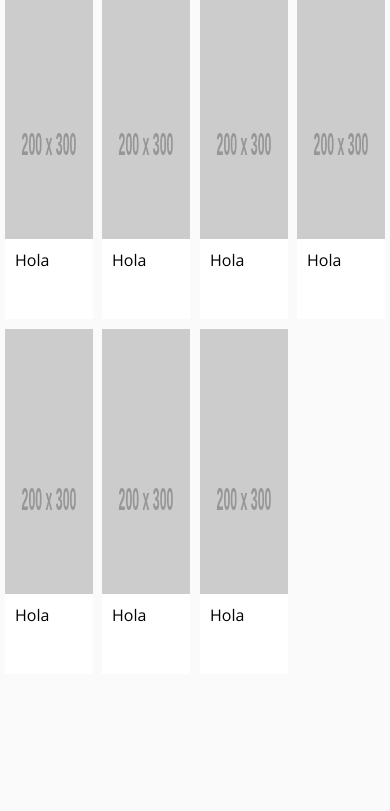
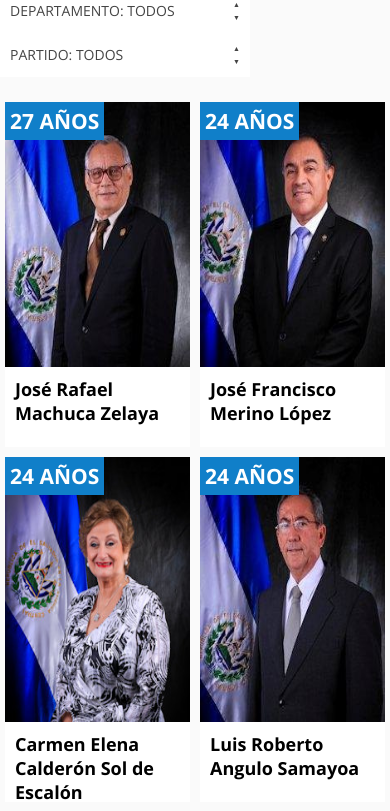
Before and after one commit to ricardoerl/dipusaurios, a website: page index.html in a window 390 px wide. Shown: the part 63-874 px from the top of the page. Before the commit the page ends 844 px from the top, so only its background shows below. Drawn offline with nearby package versions, Linux system fonts and the light colour scheme; placeholder pictures from the web are drawn by us.

Commit message:
Nes responsive layout

```diff
--- a/css/dipusaurios.scss
+++ b/css/dipusaurios.scss
@@ -36,12 +36,19 @@ body {
 .card-container {
 	max-width: 960px;
 	margin: 0 auto;
+}
 
-	@include clearfix;
+@media screen and (max-width: 768px) {
+	.container,
+	.card-container {
+		max-width: 960px;
+		margin: 0 auto;
+	}
 }
 
 .site-header {
 	// background: #8D6D45 url('../img/fossil-background.png') center;
+	padding: 20px 0;
 }
 
 	.site-title {
@@ -49,13 +56,38 @@ body {
 		font-size: 1em;
 		text-transform: uppercase;
 		padding: 5px;
+	}
 
+	.site-title,
+	.site-filter {
 		display: inline-block;
+		vertical-align: middle;
 	}
 
 .card,
 .card-sizer {
 	width: 25%;
+}
+
+@media screen and (max-width: 768px) {
+	.card,
+	.card-sizer {
+		width: 33.3333%;
+	}
+}
+
+@media screen and (max-width: 480px) {
+	.card,
+	.card-sizer {
+		width: 50%;
+	}
+}
+
+@media screen and (max-width: 380px) {
+	.card,
+	.card-sizer {
+		width: 100%;
+	}
 }
 
 .card {
@@ -84,6 +116,42 @@ body {
 		bottom: 0;
 	}
 
+	.card-years {
+		position: absolute;
+		z-index: 99;
+
+		font-size: 21px;
+		text-transform: uppercase;
+		font-weight: 700;
+
+		margin: 0;
+		padding: 5px;
+		background: #107FC9;
+		color: #FFF;
+	}
+		.info-detail {
+			margin: 0;
+			font-size: 15px;
+
+			&.name {
+				font-weight: 700;
+				font-size: 18px;
+				margin-bottom: 10px;
+			}
+		}
+
+		.info-contact {
+			margin: 10px 0;
+			a {
+				color: #107FC9;
+				text-decoration: none;
+
+				&:hover {
+					text-decoration: underline;
+				}
+			}
+		}
+
 .card-wrapper {
 	width: 100%;
 	height: 100%;
@@ -103,11 +171,22 @@ body {
 
 		&.front {
 			position: absolute;
-			z-index: 1;
+			z-index: 2;
 			cursor: pointer;
 		}
 		&.back {
 			cursor: pointer;
 			transform: rotatey(-180deg);
+			padding: 15px;
+			z-index: 99999;
+		}
+
+		ul {
+			margin: 10px 0;
+			padding: 0 15px;
+
+			li {
+				margin: 10px 0;
+			}
 		}
 	}
--- a/index.html
+++ b/index.html
@@ -43,102 +43,65 @@
         <header class="site-header">
             <div class="container">
                 <h1 class="site-title">Dipusaurios</h1>
+                <div class="site-filter">
+                    <select id="by_department" data-placeholder="Por departamento" data-prefix="Departamento:" data-size="6">
+                        <option value="*">Todos</option>
+                        <option value=".ahuachapan">Ahuachapán</option>
+                        <option value=".cabanas">Cabañas</option>
+                        <option value=".chalatenango">Chalatenango</option>
+                        <option value=".cuscatlan">Cuscatlán</option>
+                        <option value=".la-libertad">La Libertad</option>
+                        <option value=".la-paz">La Paz</option>
+                        <option value=".la-union">La Unión</option>
+                        <option value=".morazan">Morazán</option>
+                        <option value=".san-miguel">San Miguel</option>
+                        <option value=".san-salvador">San Salvador</option>
+                        <option value=".san-vicente">San Vicente</option>
+                        <option value=".santa-ana">Santa Ana</option>
+                        <option value=".sonsonate">Sonsonate</option>
+                        <option value=".usulutan">Usulután</option>
+                    </select>
+                    <select id="by_gang" data-placeholder="Por partido" data-prefix="Partido:">
+                        <option value="*">Todos</option>
+                        <option value=".arena">ARENA</option>
+                        <option value=".fmln">FMLN</option>
+                        <option value=".pcn">PCN</option>
+                        <option value=".gana">GANA</option>
+                        <option value=".grupo">GPUE</option>
+                    </select>
+                </div>
             </div>
         </header>
 
         <div class="card-container">
+            <script id="person-template" type="text/x-handlebars-template">
             <div class="card-sizer"></div>
-            <div class="card">
+            {{#each diputados}}
+            <div class="card {{this.department_clean}} {{this.party_clean}}">
                 <div class="card-wrapper">
                     <div class="face front">
-                        <img class="card-image" src="http://placehold.it/200x300">
+                        <p class="card-years years">{{this.years}} años</p>
+                        <img class="card-image" src="img/loader.png" data-echo="img/people/diputado_{{this.id}}.jpg" alt="Diputado/a {{this.name}}">
                         <div class="card-info">
-                            <span>Hola</span>
+                            <p class="info-detail name">{{this.name}}</p>
                         </div>
                     </div>
                     <div class="face back">
-                        Back
+                        <p class="info-detail name">{{this.name}}</p>
+                        <p class="info-detail">Diputado/a por el departamento de <span class="department">{{this.department}}</span> por <span class="gang">{{this.party}}</span></p>
+                        <ul class="info-detail">
+                            <li>{{this.years_primary}} años como diputado/a propietario</li>
+                            <li>{{this.years_secondary}} años como diputado/a suplente</li>
+                        </ul>
+                        <div class="info-contact">
+                            <p class="info-detail mail"><a href="mailto:{{this.mail}}">Correo electrónico</a></p>
+                            <p class="info-detail profile"><a target="_blank" href="{{this.profile}}">Perfil institucional</a></p>
+                        </div>
                     </div>
                 </div>
             </div>
-            <div class="card">
-                <div class="card-wrapper">
-                    <div class="face front">
-                        <img class="card-image" src="http://placehold.it/200x300">
-                        <div class="card-info">
-                            <span>Hola</span>
-                        </div>
-                    </div>
-                    <div class="face back">
-                        Back
-                    </div>
-                </div>
-            </div>
-            <div class="card">
-                <div class="card-wrapper">
-                    <div class="face front">
-                        <img class="card-image" src="http://placehold.it/200x300">
-                        <div class="card-info">
-                            <span>Hola</span>
-                        </div>
-                    </div>
-                    <div class="face back">
-                        Back
-                    </div>
-                </div>
-            </div>
-            <div class="card">
-                <div class="card-wrapper">
-                    <div class="face front">
-                        <img class="card-image" src="http://placehold.it/200x300">
-                        <div class="card-info">
-                            <span>Hola</span>
-                        </div>
-                    </div>
-                    <div class="face back">
-                        Back
-                    </div>
-                </div>
-            </div>
-            <div class="card">
-                <div class="card-wrapper">
-                    <div class="face front">
-                        <img class="card-image" src="http://placehold.it/200x300">
-                        <div class="card-info">
-                            <span>Hola</span>
-                        </div>
-                    </div>
-                    <div class="face back">
-                        Back
-                    </div>
-                </div>
-            </div>
-            <div class="card">
-                <div class="card-wrapper">
-                    <div class="face front">
-                        <img class="card-image" src="http://placehold.it/200x300">
-                        <div class="card-info">
-                            <span>Hola</span>
-                        </div>
-                    </div>
-                    <div class="face back">
-                        Back
-                    </div>
-                </div>
-            </div>
-            <div class="card">
-                <div class="card-wrapper">
-                    <div class="face front">
-                        <img class="card-image" src="http://placehold.it/200x300">
-                        <div class="card-info">
-                            <span>Hola</span>
-                        </div>
-                    </div>
-                    <div class="face back">
-                        Back
-                    </div>
-                </div>
-            </div>
+            {{/each}}
+            </script>
         </div>
 
         <script src="//code.jquery.com/jquery-2.1.1.min.js"></script>
--- a/js/dipusaurios.js
+++ b/js/dipusaurios.js
@@ -1,9 +1,9 @@
 $(function(){
 	$.getJSON('data/dipusaurios.json', function (data) {
-		// var getTemplate = $("#person-template").html(),
-		// 	template    = Handlebars.compile(getTemplate);
+		var getTemplate = $("#person-template").html(),
+		template    = Handlebars.compile(getTemplate);
 
-		var container = $('.card-container').isotope({
+		var container = $('.card-container').html(template(data)).isotope({
 			masonry: {
 			  columnWidth: '.card-sizer'
 			},
--- a/js/select/_selectordie.scss
+++ b/js/select/_selectordie.scss
@@ -39,11 +39,11 @@
 
         width: 250px;
         padding: 15px 10px;
-        border: 3px solid #5e5e5e;
+        // border: 3px solid #5e5e5e;
         background: #ffffff;
         color: #444444;
-        font-size: 11px;
-        font-weight: 700;
+        font-size: 14px;
+        font-weight: 400;
         text-align: left;
         text-transform: uppercase;
         outline: 0;
@@ -111,9 +111,9 @@
             display: none;
             height: auto;
             width: 250px;
-            margin: 0 0 0 -3px;
+            margin: 0;
             background: #ffffff;
-            border: 3px solid #000000;
+            // border: 3px solid #000000;
             border-top: none;
             color: #444444;
             font-weight: 300;
```
Also changed, not shown: css/dipusaurios.min.css.
